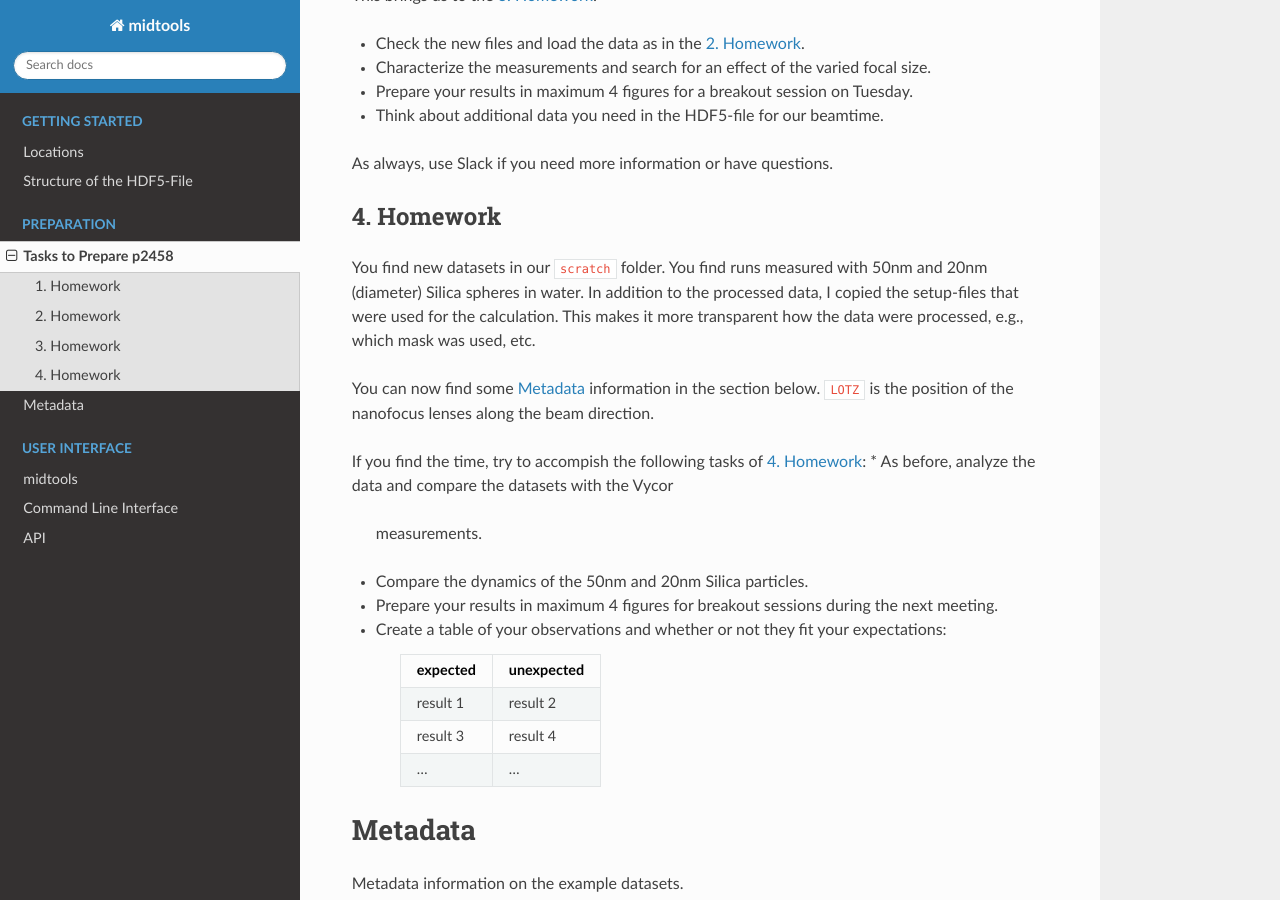
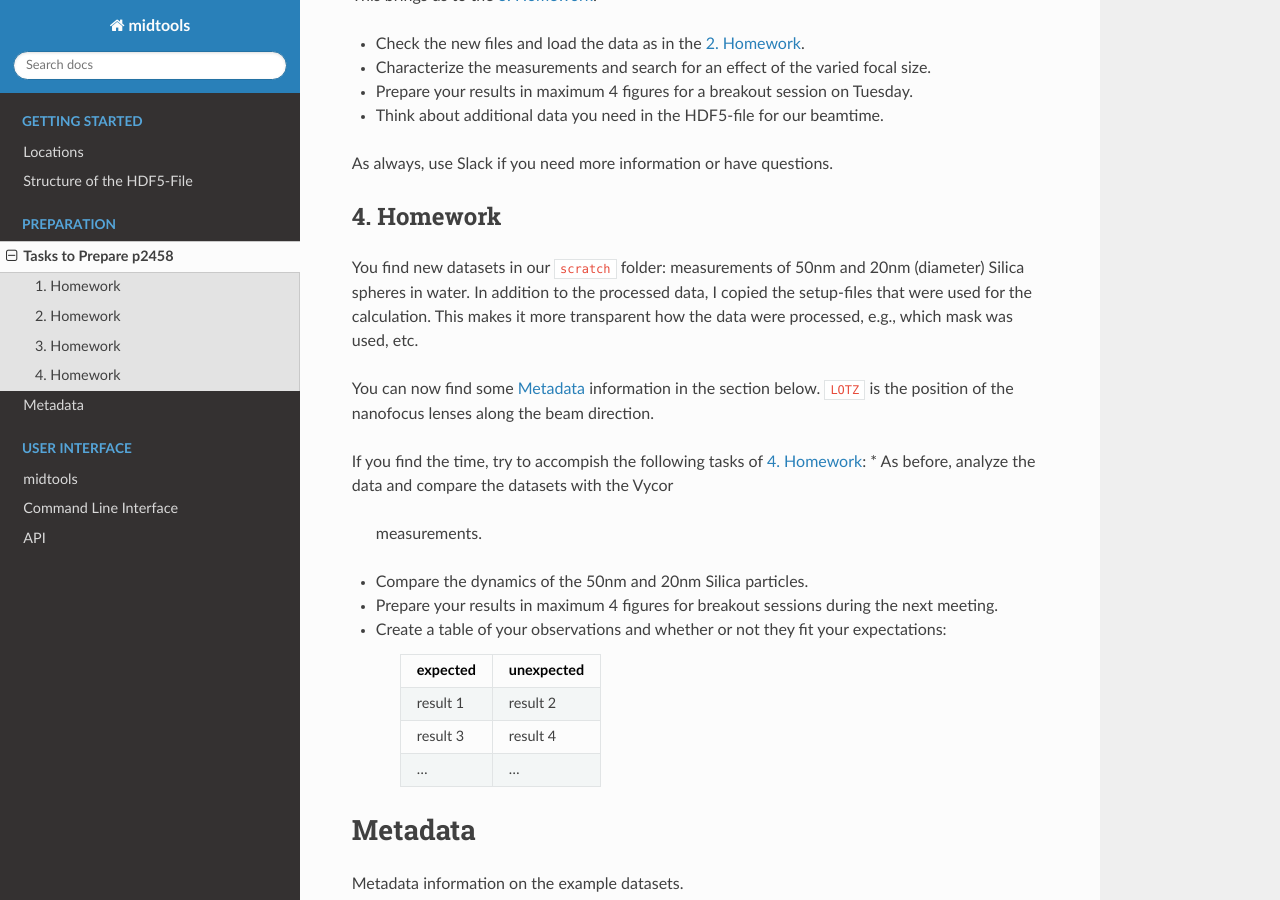
Before and after one commit to reiserm/midtools, a Sphinx documentation site: the page built from docs/source/tasks.rst, in a window 1280 px wide and 900 px high, scrolled down 1289 px. Built offline with Sphinx 7.4.7 and the Read the Docs theme 2.0.0, drawn with Linux system fonts in a browser that asks for light colours.

Commit message:
typo in tasks

```diff
--- a/docs/source/tasks.rst
+++ b/docs/source/tasks.rst
@@ -72,8 +72,8 @@ As always, use Slack if you need more information or have questions.
 4. Homework
 -----------
 
-You find new datasets in our :code:`scratch` folder. You find runs measured
-with 50nm and 20nm (diameter) Silica spheres in water. In addition to the
+You find new datasets in our :code:`scratch` folder: measurements of
+50nm and 20nm (diameter) Silica spheres in water. In addition to the
 processed data, I copied the setup-files that were used for the calculation.
 This makes it more transparent how the data were processed, e.g., which mask
 was used, etc.
```
